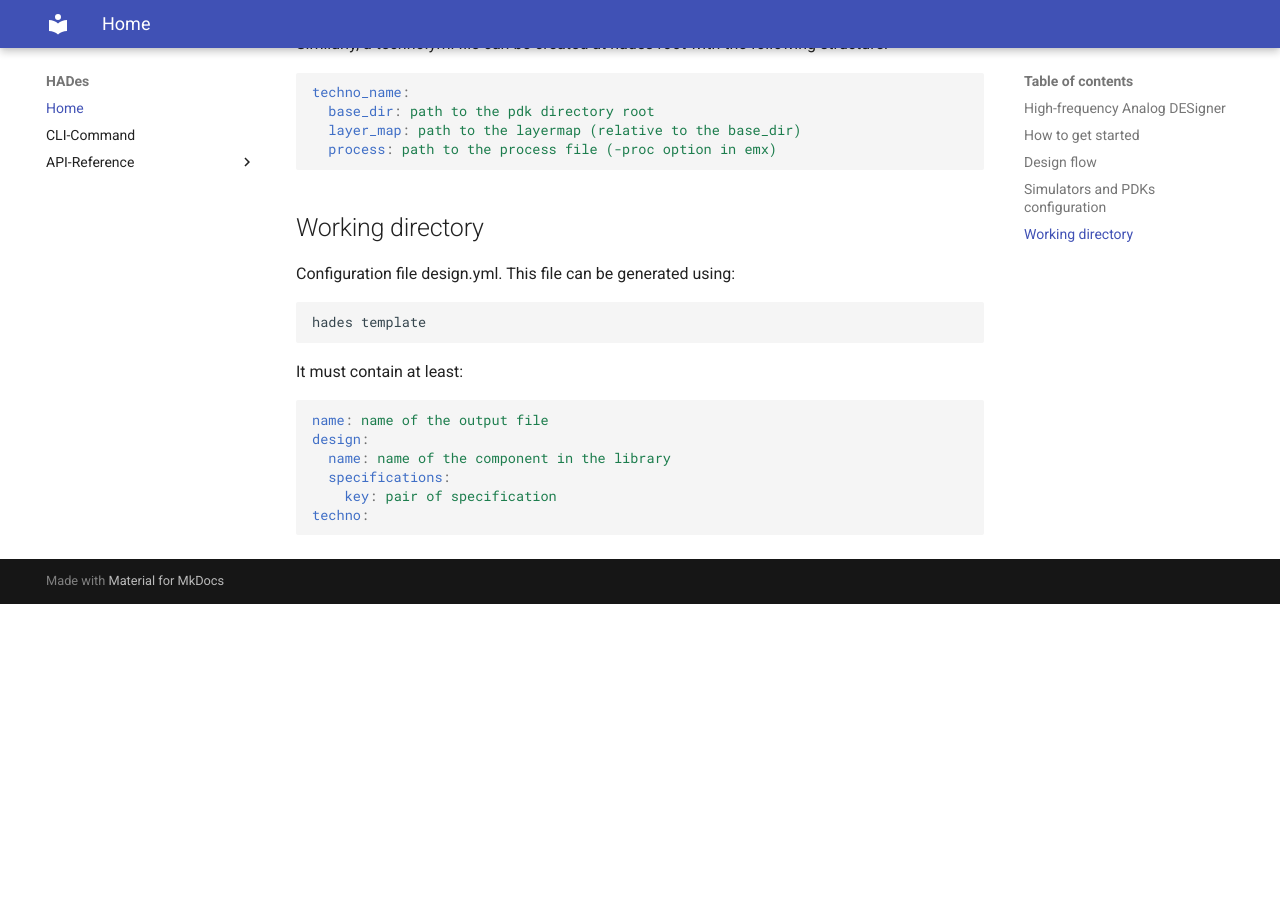
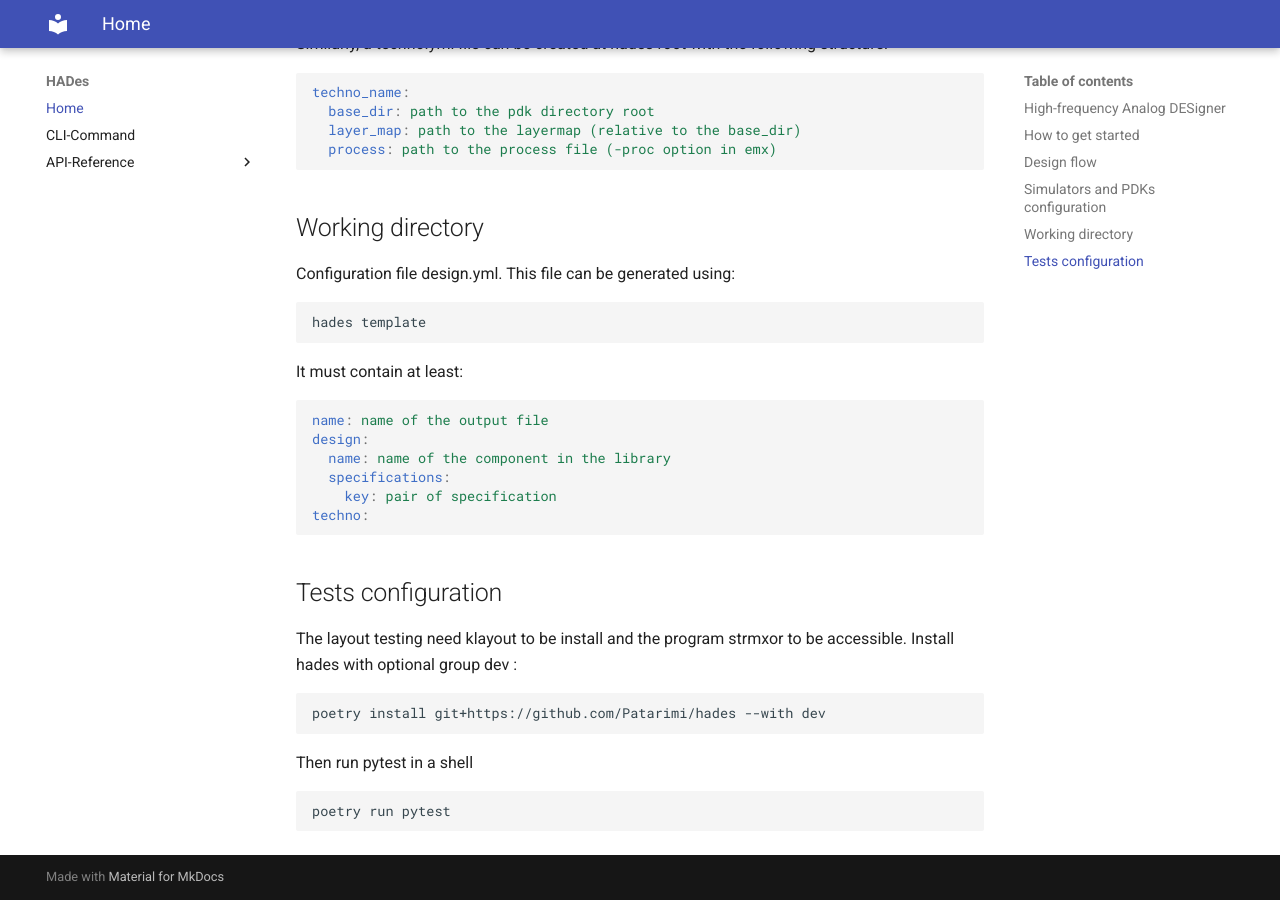
Before and after one commit to Patarimi/hades, an MkDocs documentation site: the page built from docs/README.md, in a window 1280 px wide and 900 px high, scrolled down 1603 px. Built offline with MkDocs 1.6.1 and Material for MkDocs 9.7.7, drawn with Linux system fonts in a browser that asks for light colours; before the commit the page ends 2207 px from its top, so only the background shows below that.

Commit message:
update test

````diff
--- a/docs/README.md
+++ b/docs/README.md
@@ -1,9 +1,12 @@
 # HADES
+
 ## High-frequency Analog DESigner
+
 This project is a prototype. Its goal is to create a technological and
 software-agnostic design flow, from device sizing to layout and implementation.
 
 ## How to get started
+
 Installation using pipx:
 
 ```shell
@@ -11,7 +14,9 @@ pipx install git+https://github.com/Patarimi/hades
 ```
 
 ## Design flow
+
 Starting from the specifications written in a design.yml file, the following flow is run (see #working_dir).
+
 ```mermaid
 stateDiagram
     [*] --> app: specifications
@@ -29,15 +34,20 @@ stateDiagram
     app --> cal: dimensions
     cal --> app: updated parameters
 ```
+
 When finished, a gds file is available for further design.
 
 ## Simulators and PDKs configuration
+
 The simulator can be configured using:
+
 ```shell
 hades config <simulator_name>
 ```
+
 This command will write a simulator.yml file in the installation directory of hades.
 The structure is the following:
+
 ```yaml
 simulator_name:
   base_dir: path to root directory
@@ -47,6 +57,7 @@ simulator_name:
 ```
 
 Similarly, a techno.yml file can be created at hades root with the following structure:
+
 ```yaml
 techno_name:
   base_dir: path to the pdk directory root
@@ -55,10 +66,13 @@ techno_name:
 ```
 
 ## Working directory
+
 Configuration file design.yml. This file can be generated using:
+
 ```shell
 hades template
 ```
+
 It must contain at least:
 
 ```yaml
@@ -69,3 +83,18 @@ design:
     key: pair of specification
 techno:
 ```
+
+## Tests configuration
+
+The layout testing need klayout to be install and the program strmxor to be accessible.
+Install hades with optional group dev :
+
+```shell
+poetry install git+https://github.com/Patarimi/hades --with dev
+```
+
+Then run pytest in a shell
+
+```shell
+poetry run pytest
+```
--- a/pyproject.toml
+++ b/pyproject.toml
@@ -10,8 +10,8 @@ hades = "hades.main:app"
 
 [tool.poe.tasks]
 update = "poetry show -l -o"
-publish     = "poetry publish --build --username __token__ --password $PYPI_TOKEN"
-doc         = "mkdocs gh-deploy"
+publish = "poetry publish --build --username __token__ --password $PYPI_TOKEN"
+doc = "mkdocs gh-deploy"
 
 [tool.poetry.dependencies]
 python = "^3.10,<3.13"
@@ -35,7 +35,6 @@ poethepoet = "^0.24.0"
 pytest = "^7.4.0"
 pytest-sugar = "^0.9.7"
 setuptools = "^69.0.0"
-klayout = "^0.28.14"
 
 [tool.poetry.group.doc]
 optional = true
````
Also changed, not shown: 3 other files.
